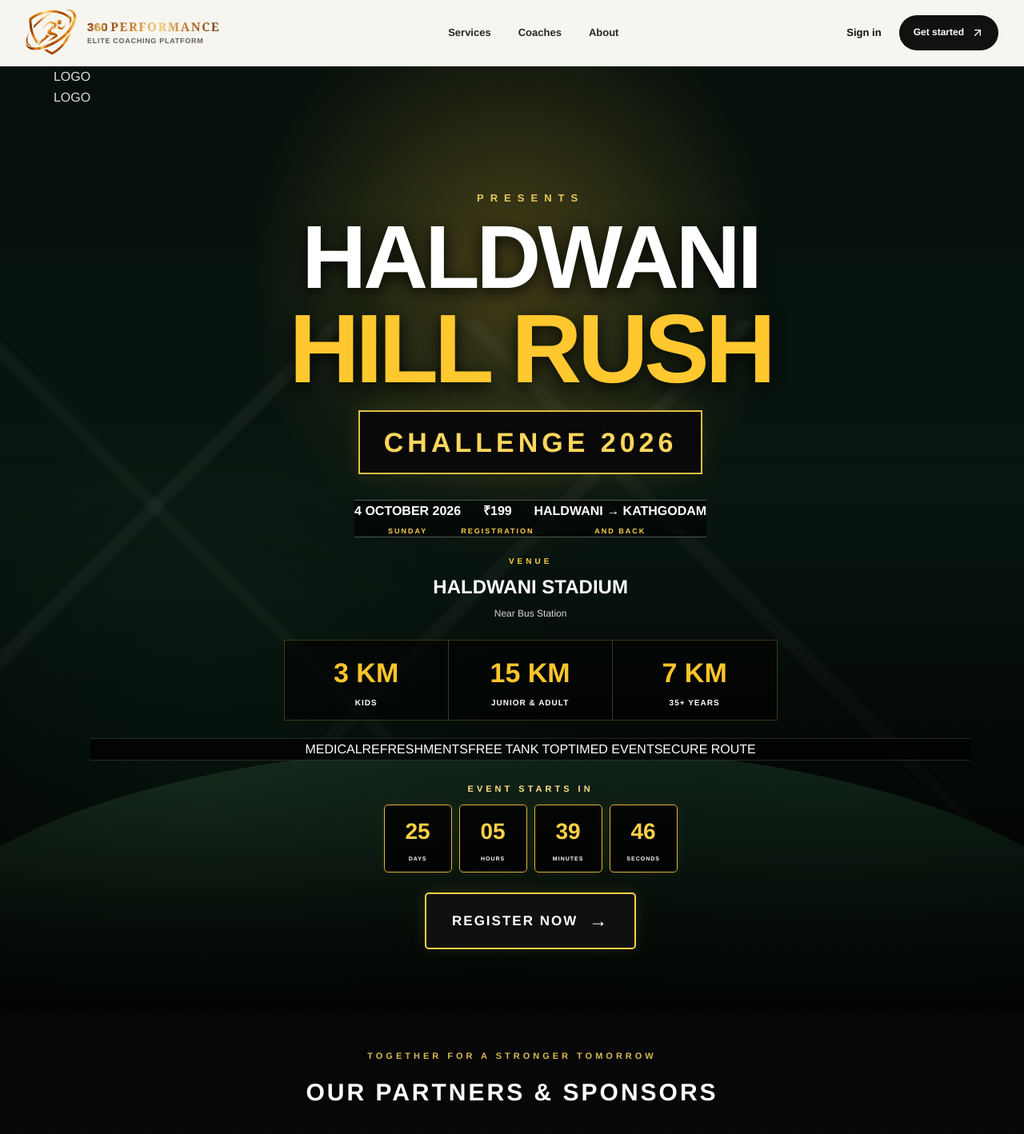
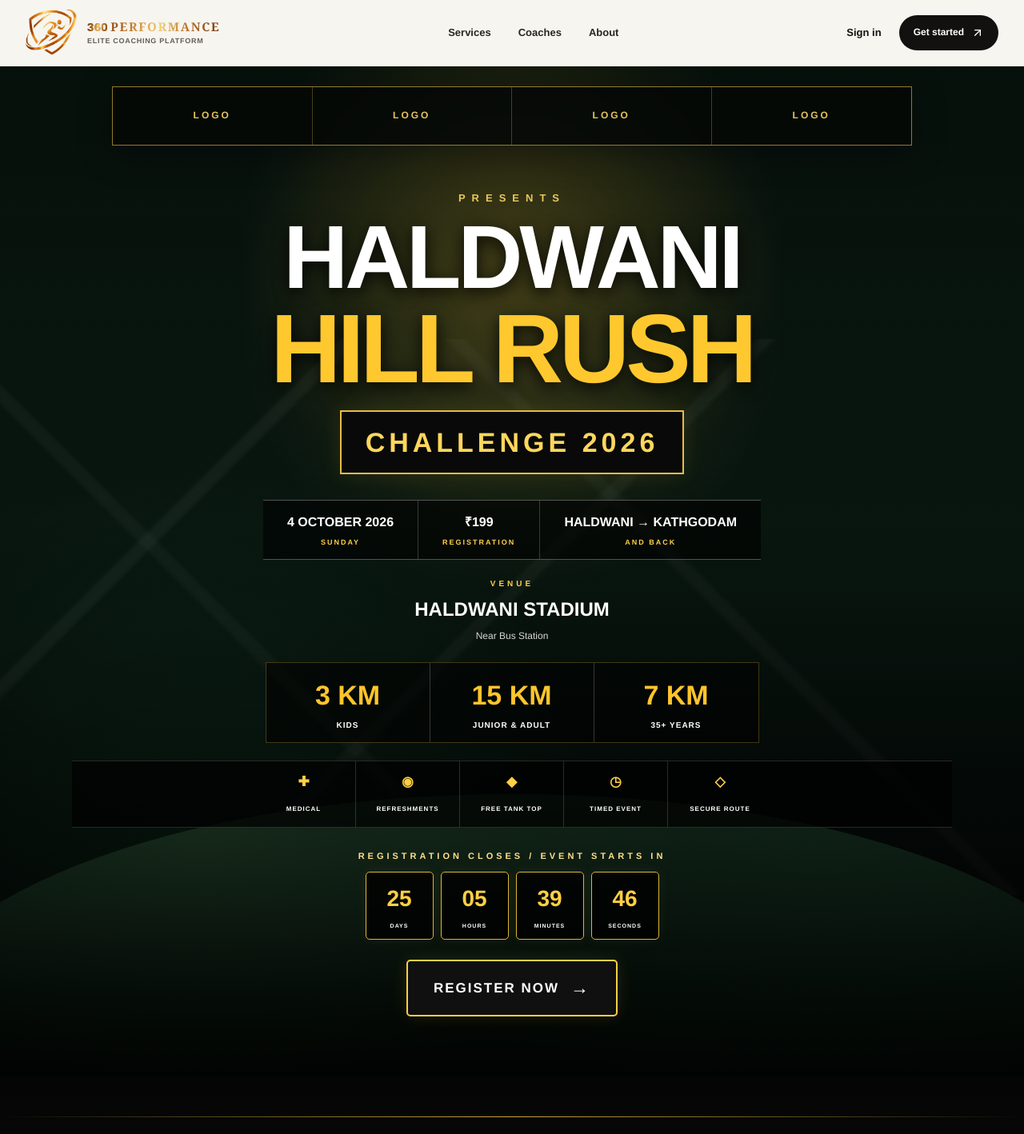
Before and after one commit to xshaykumar/akshay-copy, a Next.js app: page / in a window 1280 px wide. Shown: the top 1418 px of the page at 80% size. Built offline with nearby package versions, Linux system fonts and the light colour scheme.

Commit message:
Refactor HaldwaniHillRush component for clarity
Refactor JSX structure and improve readability by adding comments and formatting. Update event information and partner sections for clarity.

```diff
--- a/components/public/HaldwaniHillRush.tsx
+++ b/components/public/HaldwaniHillRush.tsx
@@ -30,7 +30,9 @@ export default function HaldwaniHillRush() {
       }
 
       setTimeLeft({
-        days: Math.floor(difference / (1000 * 60 * 60 * 24)),
+        days: Math.floor(
+          difference / (1000 * 60 * 60 * 24)
+        ),
         hours: Math.floor(
           (difference / (1000 * 60 * 60)) % 24
         ),
@@ -60,19 +62,32 @@ export default function HaldwaniHillRush() {
 
       <div className={styles.hero}>
 
+        {/* FOUR PARTNER SPACES */}
+        <div className={styles.topPartners}>
+
+          <div className={styles.topPartner}>
+            LOGO
+          </div>
+
+          <div className={styles.topPartner}>
+            LOGO
+          </div>
+
+          <div className={styles.topPartner}>
+            LOGO
+          </div>
+
+          <div className={styles.topPartner}>
+            LOGO
+          </div>
+
+        </div>
+
+        {/* BACKGROUND */}
         <div className={styles.background} />
         <div className={styles.overlay} />
 
-        {/* LOGOS */}
-        <div className={styles.logos}>
-          <div className={styles.logoSpace}>LOGO</div>
-
-          <div className={styles.logoDivider} />
-
-          <div className={styles.logoSpace}>LOGO</div>
-        </div>
-
-        {/* MAIN CONTENT */}
+        {/* HERO CONTENT */}
         <div className={styles.content}>
 
           <p className={styles.kicker}>
@@ -90,17 +105,17 @@ export default function HaldwaniHillRush() {
           {/* EVENT INFORMATION */}
           <div className={styles.mainInfo}>
 
-            <div>
+            <div className={styles.infoItem}>
               <strong>4 OCTOBER 2026</strong>
               <span>SUNDAY</span>
             </div>
 
-            <div>
+            <div className={styles.infoItem}>
               <strong>₹199</strong>
               <span>REGISTRATION</span>
             </div>
 
-            <div>
+            <div className={styles.infoItem}>
               <strong>HALDWANI → KATHGODAM</strong>
               <span>AND BACK</span>
             </div>
@@ -109,9 +124,15 @@ export default function HaldwaniHillRush() {
 
           {/* VENUE */}
           <div className={styles.venue}>
+
             <strong>VENUE</strong>
+
             <span>HALDWANI STADIUM</span>
-            <small>Near Bus Station</small>
+
+            <small>
+              Near Bus Station
+            </small>
+
           </div>
 
           {/* CATEGORIES */}
@@ -137,17 +158,36 @@ export default function HaldwaniHillRush() {
           {/* EVENT PERKS */}
           <div className={styles.perks}>
 
-            <span>MEDICAL</span>
-            <span>REFRESHMENTS</span>
-            <span>FREE TANK TOP</span>
-            <span>TIMED EVENT</span>
-            <span>SECURE ROUTE</span>
+            <div className={styles.perk}>
+              <strong>✚</strong>
+              <span>MEDICAL</span>
+            </div>
+
+            <div className={styles.perk}>
+              <strong>◉</strong>
+              <span>REFRESHMENTS</span>
+            </div>
+
+            <div className={styles.perk}>
+              <strong>◆</strong>
+              <span>FREE TANK TOP</span>
+            </div>
+
+            <div className={styles.perk}>
+              <strong>◷</strong>
+              <span>TIMED EVENT</span>
+            </div>
+
+            <div className={styles.perk}>
+              <strong>◇</strong>
+              <span>SECURE ROUTE</span>
+            </div>
 
           </div>
 
-          {/* COUNTDOWN - ABOVE REGISTER BUTTON */}
+          {/* COUNTDOWN */}
           <div className={styles.countdownTitle}>
-            EVENT STARTS IN
+            REGISTRATION CLOSES / EVENT STARTS IN
           </div>
 
           <div className={styles.countdown}>
@@ -182,7 +222,7 @@ export default function HaldwaniHillRush() {
 
           </div>
 
-          {/* REGISTER */}
+          {/* REGISTER BUTTON */}
           <a
             href={REGISTER_URL}
             target="_blank"
@@ -196,33 +236,38 @@ export default function HaldwaniHillRush() {
         </div>
       </div>
 
-      {/* ================= PARTNERS ================= */}
+      {/* ================= PARTNERS & SPONSORS ================= */}
 
       <section className={styles.partners}>
+
+        <div className={styles.partnerLine} />
 
         <p className={styles.partnerKicker}>
           TOGETHER FOR A STRONGER TOMORROW
         </p>
 
-        <h3>OUR PARTNERS & SPONSORS</h3>
+        <h3>
+          OUR PARTNERS & SPONSORS
+        </h3>
 
         <div className={styles.marquee}>
+
           <div className={styles.marqueeTrack}>
 
-            <div className={styles.partnerLogo}>LOGO</div>
+            {/* SET 1 */}
             <div className={styles.partnerLogo}>LOGO</div>
             <div className={styles.partnerLogo}>LOGO</div>
             <div className={styles.partnerLogo}>LOGO</div>
             <div className={styles.partnerLogo}>LOGO</div>
 
-            {/* Duplicate set for seamless movement */}
-            <div className={styles.partnerLogo}>LOGO</div>
+            {/* SET 2 - DUPLICATE FOR LOOP */}
             <div className={styles.partnerLogo}>LOGO</div>
             <div className={styles.partnerLogo}>LOGO</div>
             <div className={styles.partnerLogo}>LOGO</div>
             <div className={styles.partnerLogo}>LOGO</div>
 
           </div>
+
         </div>
 
       </section>
```
